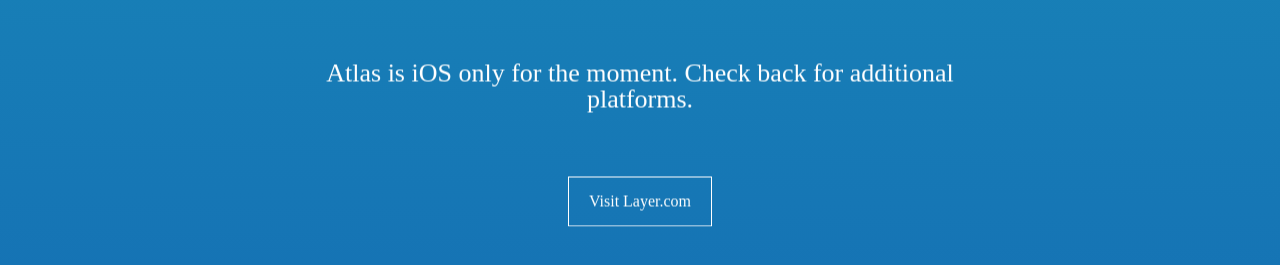
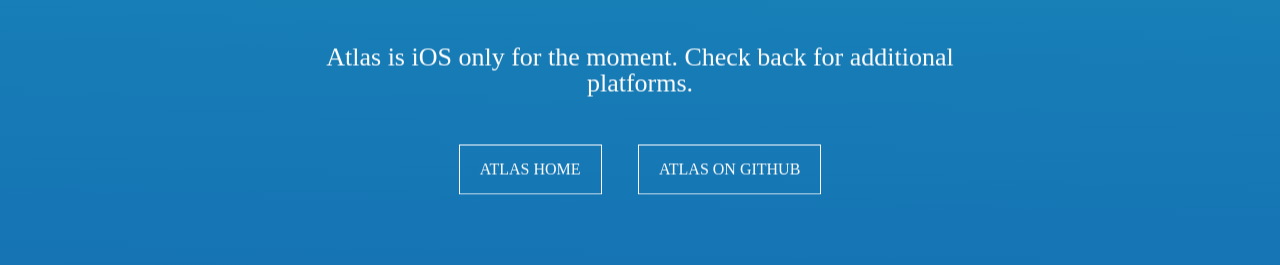
Before and after one commit to germc/Atlas-iOS, a website: page d.html in a window 1280 px wide. Shown: the part 347-612 px from the top of the page. Drawn offline with Linux system fonts and the light colour scheme.

Commit message:
Changed title and download unsupported platform content.

```diff
--- a/d.html
+++ b/d.html
@@ -3,7 +3,7 @@
     <head>
         <meta charset="utf-8">
         <meta http-equiv="X-UA-Compatible" content="IE=edge">
-        <title>Atlas</title>
+        <title>Atlas by Layer</title>
         <meta name="description" content="Atlas Chat UI Kit">
         <meta name="viewport" content="width=device-width, initial-scale=1">
 
@@ -31,9 +31,14 @@
               </a>
             </div>
             <a class='btn' id='dl' href='#link-to-dl'>Download Atlas Messenger</a>
-            <div class='hide' id='platform'>
+            <div class='platform hide' id='platform'>
               <h3 >Atlas is iOS only for the moment. Check back for additional platforms.</h3>
-              <a class='btn' id='dl' href='http://layer.com'>Visit Layer.com</a>
+              <ul class='sub-nav'>
+                <li>
+                  <a class='btn' href='/'>ATLAS HOME</a>
+                </li>
+                <li><a class='btn' href='https://github.com/layerhq/Atlas-iOS'>ATLAS ON GITHUB</a></li>
+              </ul>
             </div>
 
           </div>
@@ -42,7 +47,7 @@
       <script>
         if(!navigator.userAgent.match(/(iPhone|iPod|iPad)/i)) {
           document.getElementById('dl').setAttribute('class', 'hide');
-          document.getElementById('platform').setAttribute('class', '');
+          document.getElementById('platform').setAttribute('class', 'platform');
         }
       </script>
     </body>
--- a/styles/sections/download.styl
+++ b/styles/sections/download.styl
@@ -23,5 +23,5 @@
   h3
     font-family: HelveticaNeue-Thin
 
-  .btn, h3
+  .platform, h3
     margin-top: 4rem
```
Also changed, not shown: index.html (+1 -1 lines), css/styles.css.
